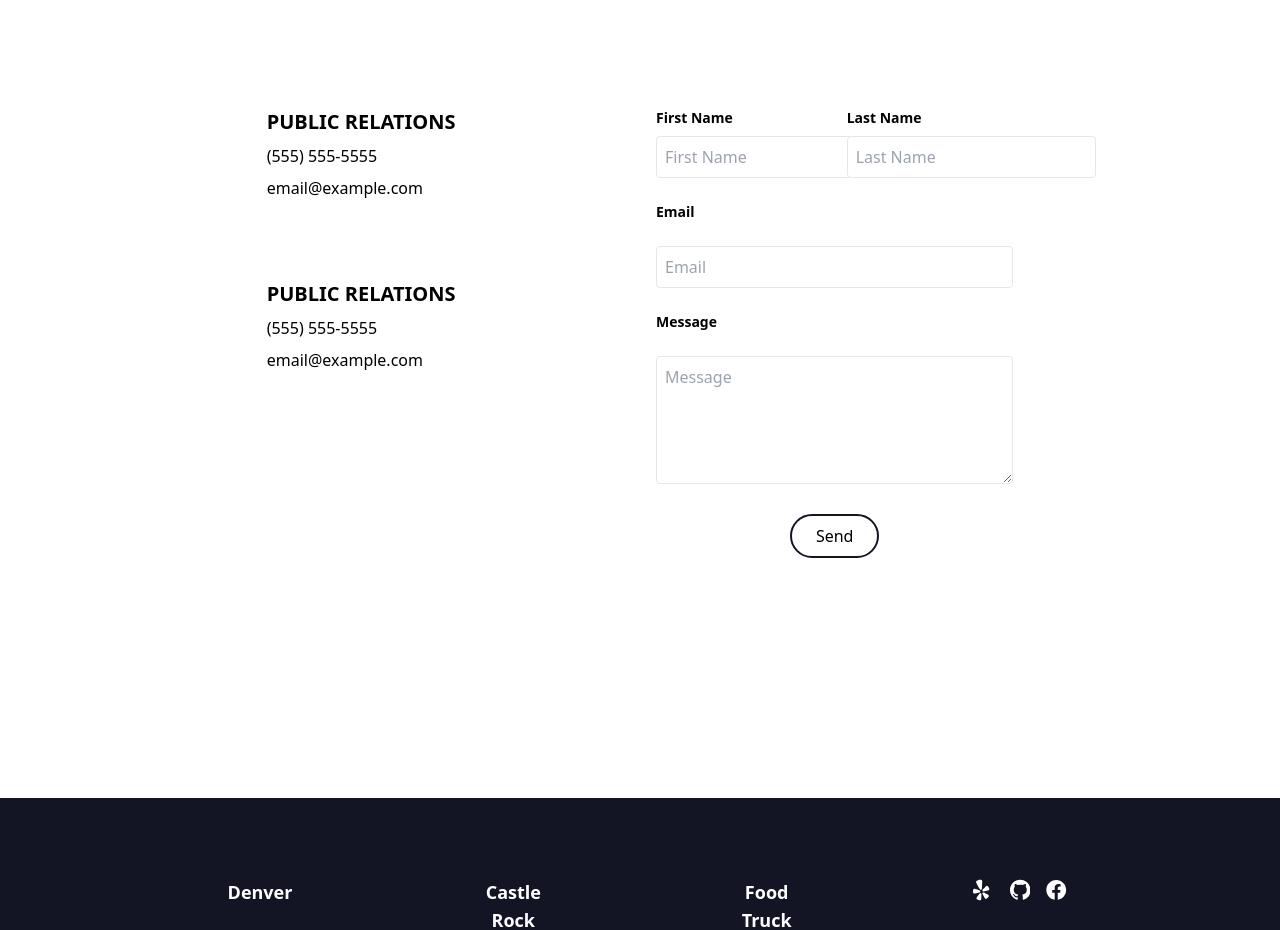
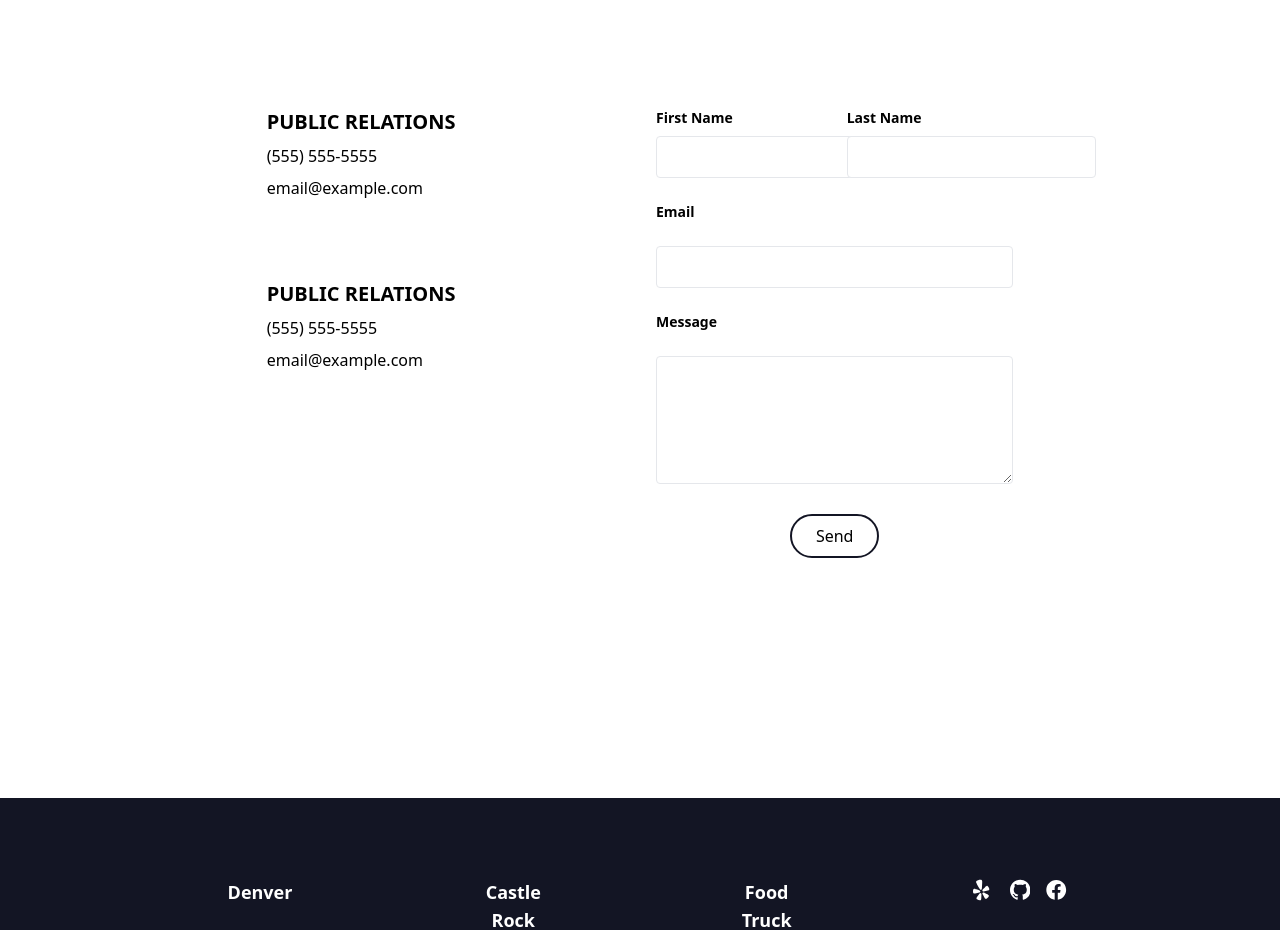
Before and after one commit to Amandapanda-hub/russet-restaurant-template, a React (Create React App) app: page /locations in a window 1280 px wide. Shown: the part 1160-2090 px from the top of the page. Built offline with nearby package versions, Linux system fonts and the light colour scheme.

Commit message:
removing placeholders in form

```diff
--- a/src/pages/Locations/components/LocationsContactForm/LocationsContactForm.jsx
+++ b/src/pages/Locations/components/LocationsContactForm/LocationsContactForm.jsx
@@ -29,7 +29,7 @@ export default function LocationsContactForm() {
                   <input
                     id="firstName"
                     type="text"
-                    placeholder="First Name"
+                    placeholder=""
                     className="p-2 border rounded"
                   />
                 </div>
@@ -38,7 +38,7 @@ export default function LocationsContactForm() {
                   <input
                     id="lastName"
                     type="text"
-                    placeholder="Last Name"
+                    placeholder=""
                     className="p-2 border rounded"
                   />
                 </div>
@@ -48,14 +48,14 @@ export default function LocationsContactForm() {
               <input
                 id="email"
                 type="email"
-                placeholder="Email"
+                placeholder=""
                 className="w-full p-2 border rounded"
               />
 
               <label htmlFor="message" className="block text-sm font-semibold mb-2">Message</label>
               <textarea
                 id="message"
-                placeholder="Message"
+                placeholder=""
                 className="w-full p-2 border rounded h-32"
               ></textarea>
 
```
